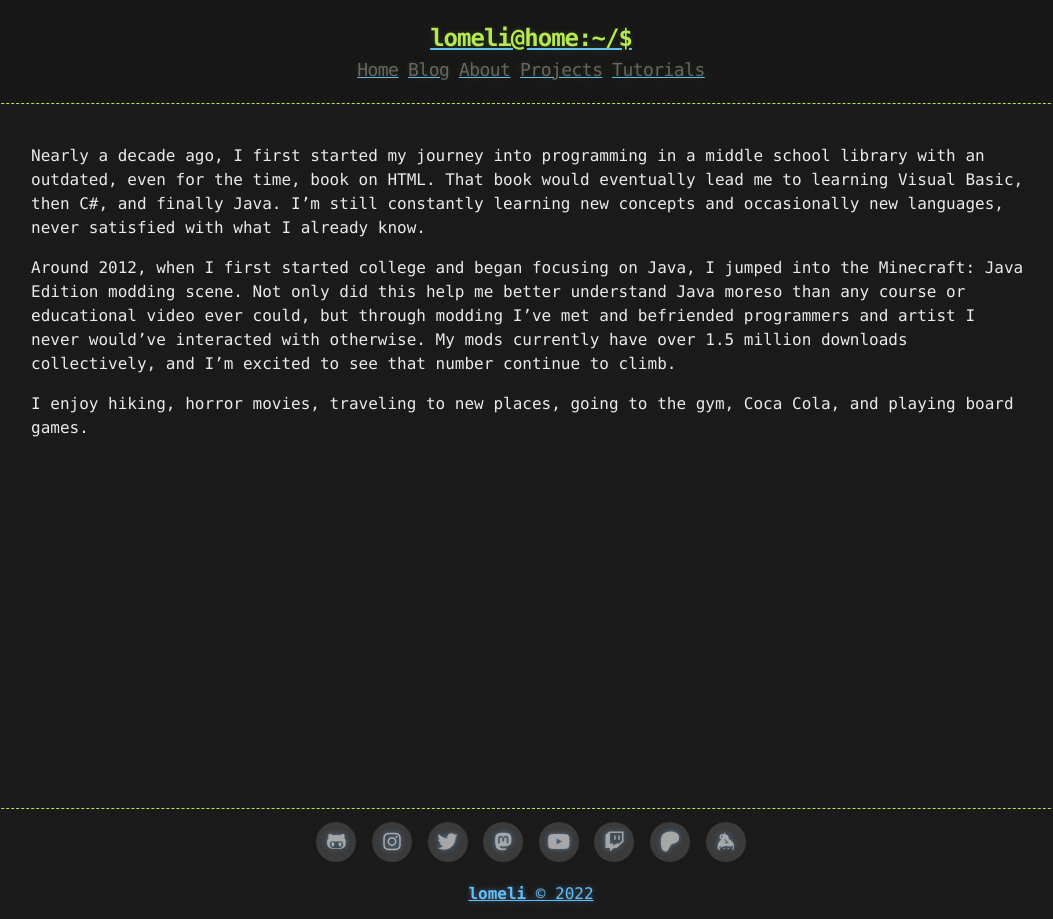
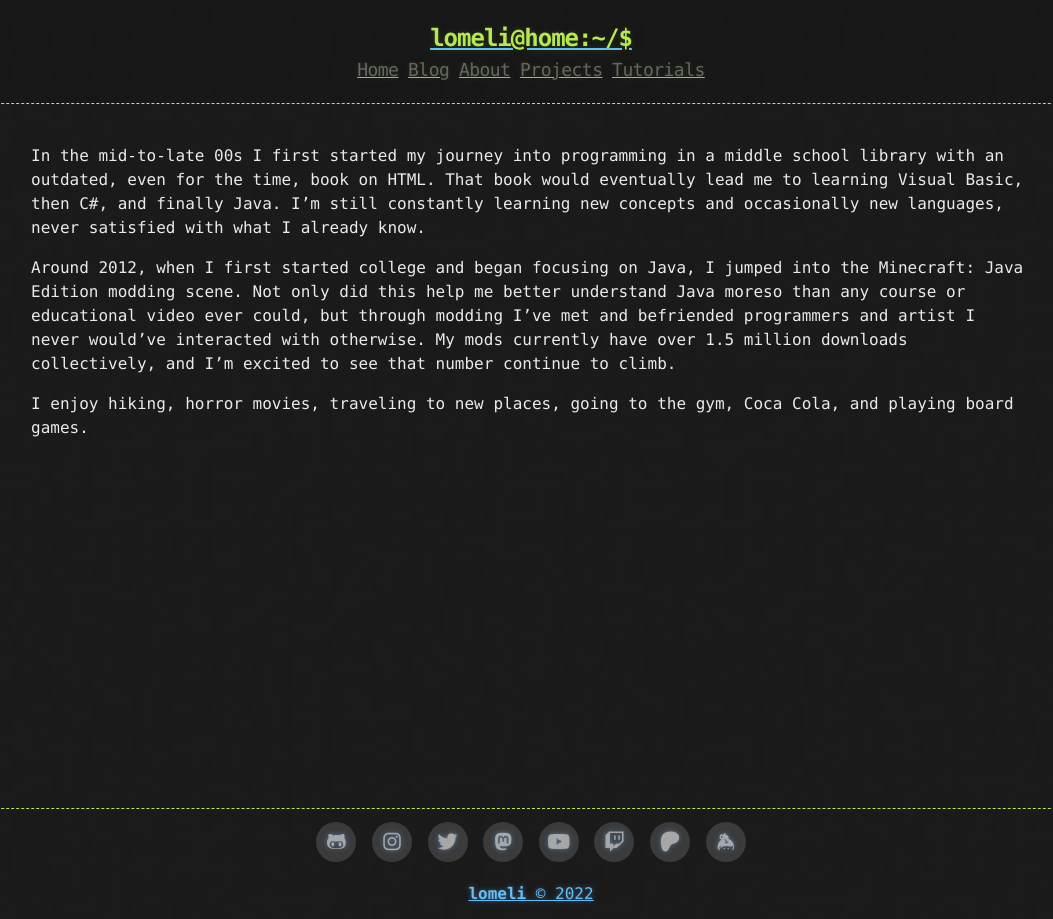
Before and after one commit to Lomeli12/Lomeli12.net, a Jekyll site: the page built from about.md, in a window 1280 px wide. Shown: the whole page, without its empty margins (109-1162 px from the left). Built offline with Jekyll 4.4.1, drawn with Linux system fonts in a browser that asks for light colours; nearby versions of some CDN libraries; library files that are not in the unit come from our copies.

Commit message:
Updated about.md to not date the page so much

```diff
--- a/about.md
+++ b/about.md
@@ -3,7 +3,7 @@ layout: page
 title: About
 ---
 
-Nearly a decade ago, I first started my journey into programming in a middle school library with an outdated, even for the time, book on HTML. That book would eventually lead me to learning Visual Basic, then C#, and finally Java. I'm still constantly learning new concepts and occasionally new languages, never satisfied with what I already know.
+In the mid-to-late 00s I first started my journey into programming in a middle school library with an outdated, even for the time, book on HTML. That book would eventually lead me to learning Visual Basic, then C#, and finally Java. I'm still constantly learning new concepts and occasionally new languages, never satisfied with what I already know.
 
 Around 2012, when I first started college and began focusing on Java, I jumped into the Minecraft: Java Edition modding scene. Not only did this help me better understand Java moreso than any course or educational video ever could, but through modding I've met and befriended programmers and artist I never would've interacted with otherwise. My mods currently have over 1.5 million downloads collectively, and I'm excited to see that number continue to climb.
 
```
